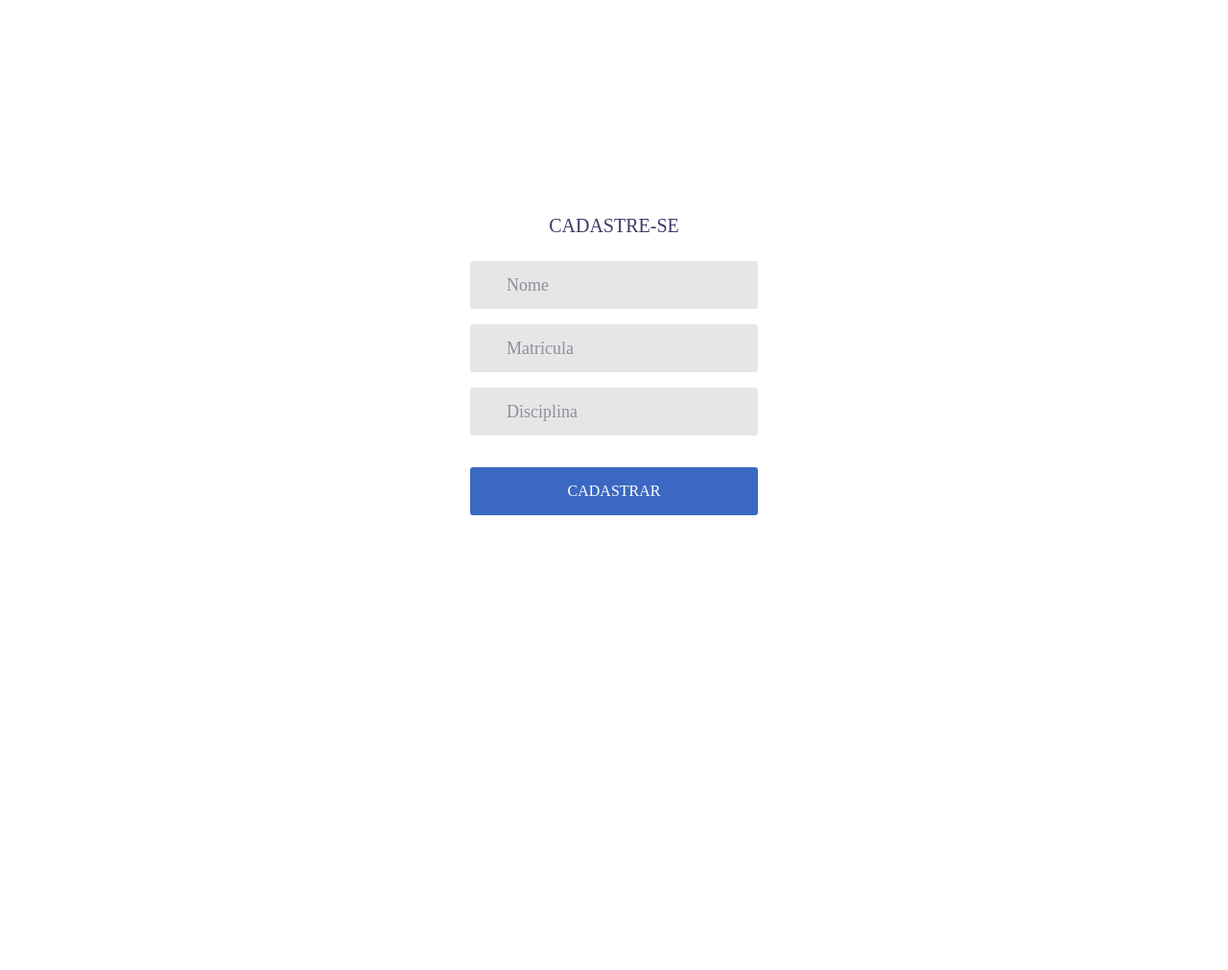
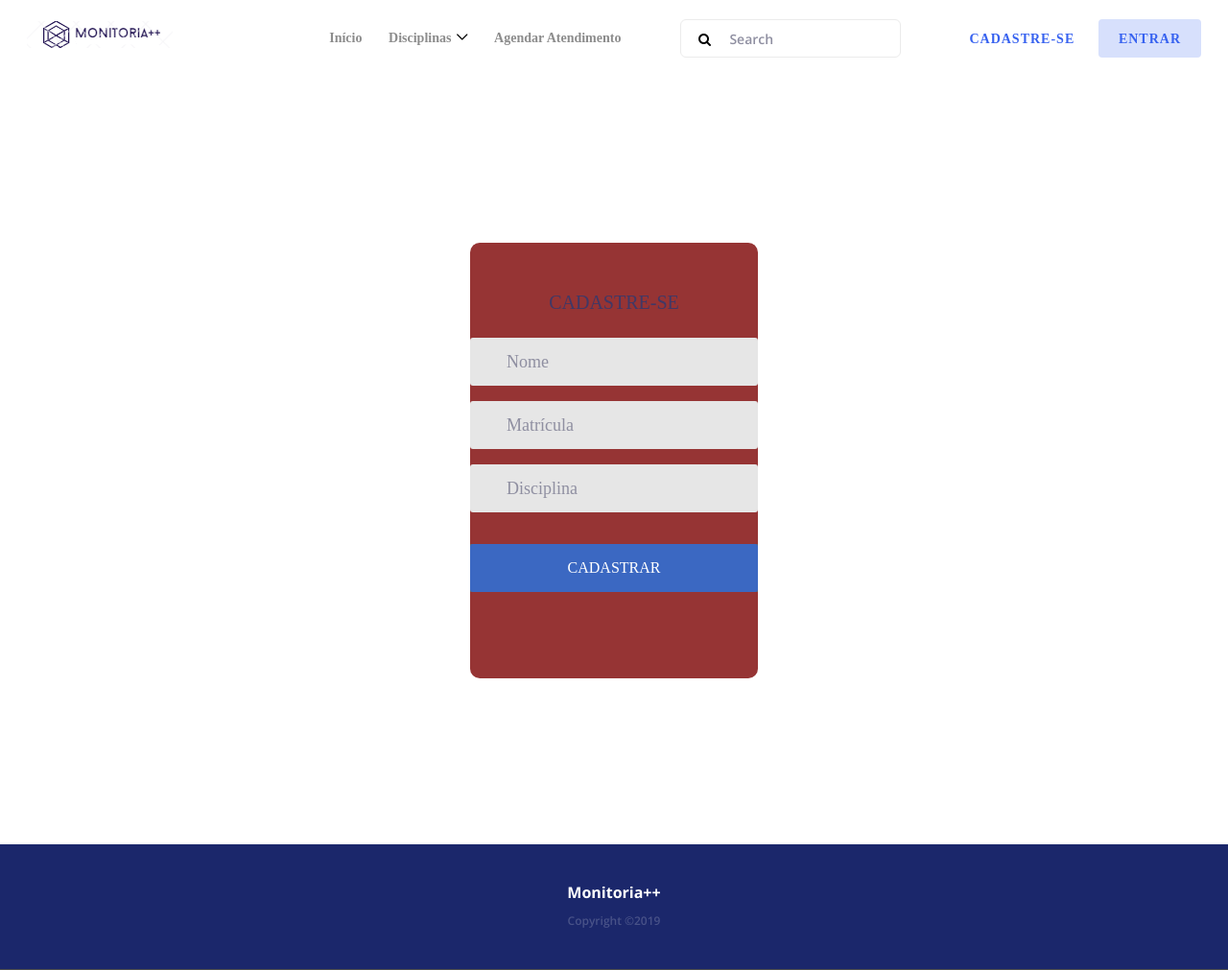
Before and after one commit to mgirlene/Integrador, a PHP site: page /cadastro_aluno.php in a window 1280 px wide. Shown: the whole page at 96% size. Before the commit the page ends 537 px from the top, so only its background shows below. Run offline with PHP 8.4, Linux system fonts and the light colour scheme; some web fonts are replaced.

Commit message:
Diagrama de Sequencia e Menu tela Principal

```diff
--- a/Telas/cadastro_aluno.php
+++ b/Telas/cadastro_aluno.php
@@ -2,8 +2,6 @@
 <html lang="pt-br">
 
 <head>
-
-    <title>Cadastro</title>
     <meta charset="UTF-8">
     <meta name="viewport" content="width=device-width, initial-scale=1">
 
@@ -30,6 +28,10 @@
 </head>
 
 <body>
+    <?php
+    include "menu.php";
+    ?>
+
     <div class="limiter">
         <div class="container-login100">
             <div class="wrap-login100 p-t-50 p-b-90">
@@ -65,9 +67,13 @@
             </div>
         </div>
     </div>
+    <div id="dropDownSelect1"></div>
+
+    <?php
+    include "rodape.php";
+    ?>
 
 
-    <div id="dropDownSelect1"></div>
 
 
     <!--===============================================================================================-->
--- a/Telas/css/main.css
+++ b/Telas/css/main.css
@@ -156,7 +156,7 @@ iframe {
 
 .wrap-login100 {
   width: 300px;
-  background: #fff;
+  background: rgb(150, 52, 52);
   border-radius: 10px;
   position: relative;
 }
@@ -318,6 +318,7 @@ iframe {
   display: -ms-flexbox;
   display: flex;
   flex-wrap: wrap;
+  background-color: #666666;
 }
 
 .login100-form-btn {
--- a/Telas/menu.php
+++ b/Telas/menu.php
@@ -1,5 +1,23 @@
 <!DOCTYPE html>
-<html lang="en">
+<html lang="pt-br">
+
+<head>
+    <meta charset="UTF-8">
+    <meta name="description" content="">
+    <meta http-equiv="X-UA-Compatible" content="IE=edge">
+    <meta name="viewport" content="width=device-width, initial-scale=1, shrink-to-fit=no">
+    <!-- The above 4 meta tags *Must* come first in the head; any other head content must come *after* these tags -->
+
+    <!-- Title -->
+    <title>Monitoria++</title>
+
+    <!-- Favicon -->
+    <link rel="icon" href="images/core-img/logoM.png">
+
+    <!-- Stylesheet -->
+    <link rel="stylesheet" href="style.css">
+
+</head>
 
 <body>
     <!-- Preloader -->
@@ -17,7 +35,7 @@
                 <nav class="classy-navbar justify-content-between" id="cleverNav">
 
                     <!-- Logo -->
-                    <a class="nav-brand" href="index.html"><img src="images/core-img/logoM.PNG" alt=""></a>
+                    <a class="nav-brand" href="index.php"><img src="images/core-img/logoM.PNG" alt=""></a>
 
                     <!-- Navbar Toggler -->
                     <div class="classy-navbar-toggler">
@@ -72,6 +90,17 @@
         </div>
     </header>
     <!-- ##### Header Area End ##### -->
+    <!-- ##### All Javascript Script ##### -->
+    <!-- jQuery-2.2.4 js -->
+    <script src="js/jquery/jquery-2.2.4.min.js"></script>
+    <!-- Popper js -->
+    <script src="js/bootstrap/popper.min.js"></script>
+    <!-- Bootstrap js -->
+    <script src="js/bootstrap/bootstrap.min.js"></script>
+    <!-- All Plugins js
+    <script src="js/plugins/plugins.js"></script>-->
+    <!-- Active js -->
+    <script src="js/active.js"></script>
 </body>
 
 </html>
--- a/Telas/rodape.php
+++ b/Telas/rodape.php
@@ -1,5 +1,23 @@
 <!DOCTYPE html>
-<html lang="en">
+<html lang="pt-br">
+
+<head>
+    <meta charset="UTF-8">
+    <meta name="description" content="">
+    <meta http-equiv="X-UA-Compatible" content="IE=edge">
+    <meta name="viewport" content="width=device-width, initial-scale=1, shrink-to-fit=no">
+    <!-- The above 4 meta tags *Must* come first in the head; any other head content must come *after* these tags -->
+
+    <!-- Title -->
+    <title>Monitoria++</title>
+
+    <!-- Favicon -->
+    <link rel="icon" href="images/core-img/logoM.png">
+
+    <!-- Stylesheet -->
+    <link rel="stylesheet" href="style.css">
+
+</head>
 
 <body>
     <!-- ##### Footer Area Start ##### -->
@@ -27,6 +45,17 @@
         </div>
     </footer>
     <!-- ##### Footer Area End ##### -->
+    <!-- ##### All Javascript Script ##### -->
+    <!-- jQuery-2.2.4 js -->
+    <script src="js/jquery/jquery-2.2.4.min.js"></script>
+    <!-- Popper js -->
+    <script src="js/bootstrap/popper.min.js"></script>
+    <!-- Bootstrap js -->
+    <script src="js/bootstrap/bootstrap.min.js"></script>
+    <!-- All Plugins js -->
+    <script src="js/plugins/plugins.js"></script>
+    <!-- Active js -->
+    <script src="js/active.js"></script>
 </body>
 
 </html>
```
Also changed, not shown: Telas/index.php (+1 -31 lines), 1 other file.
